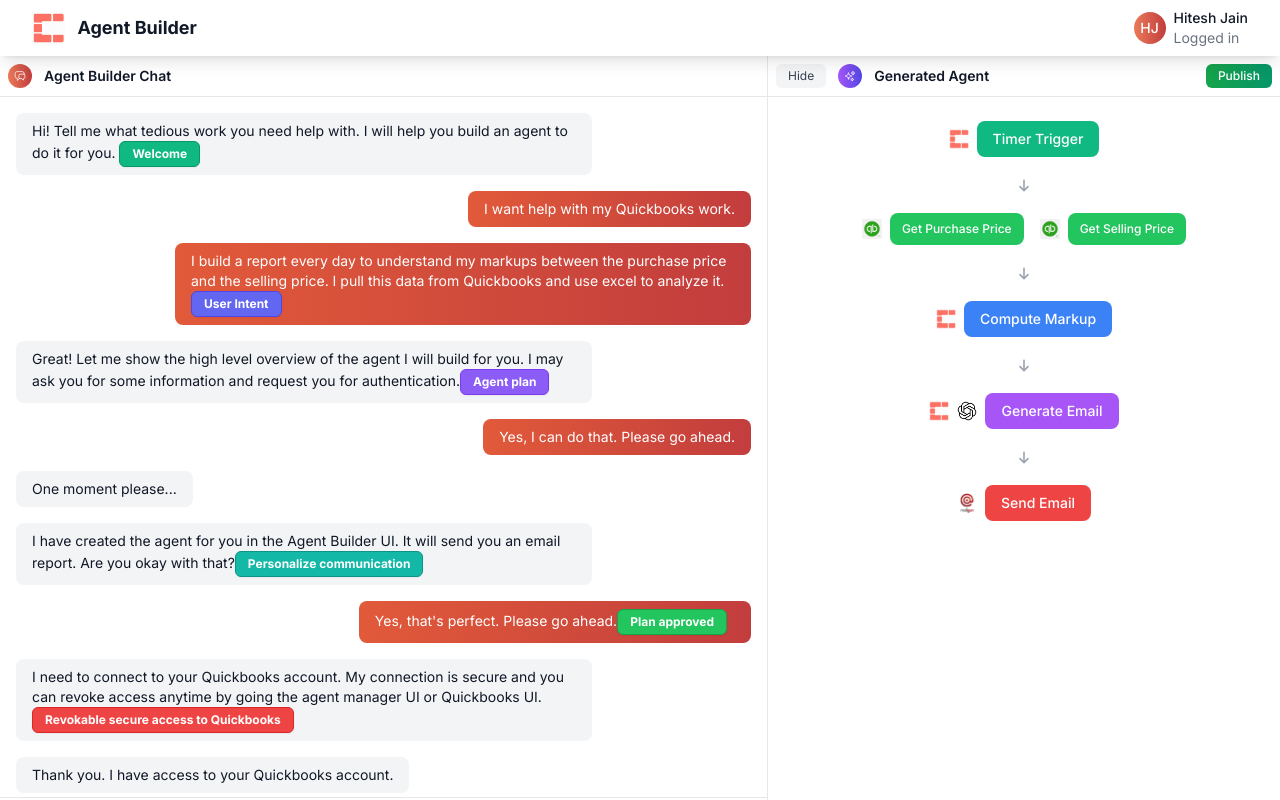
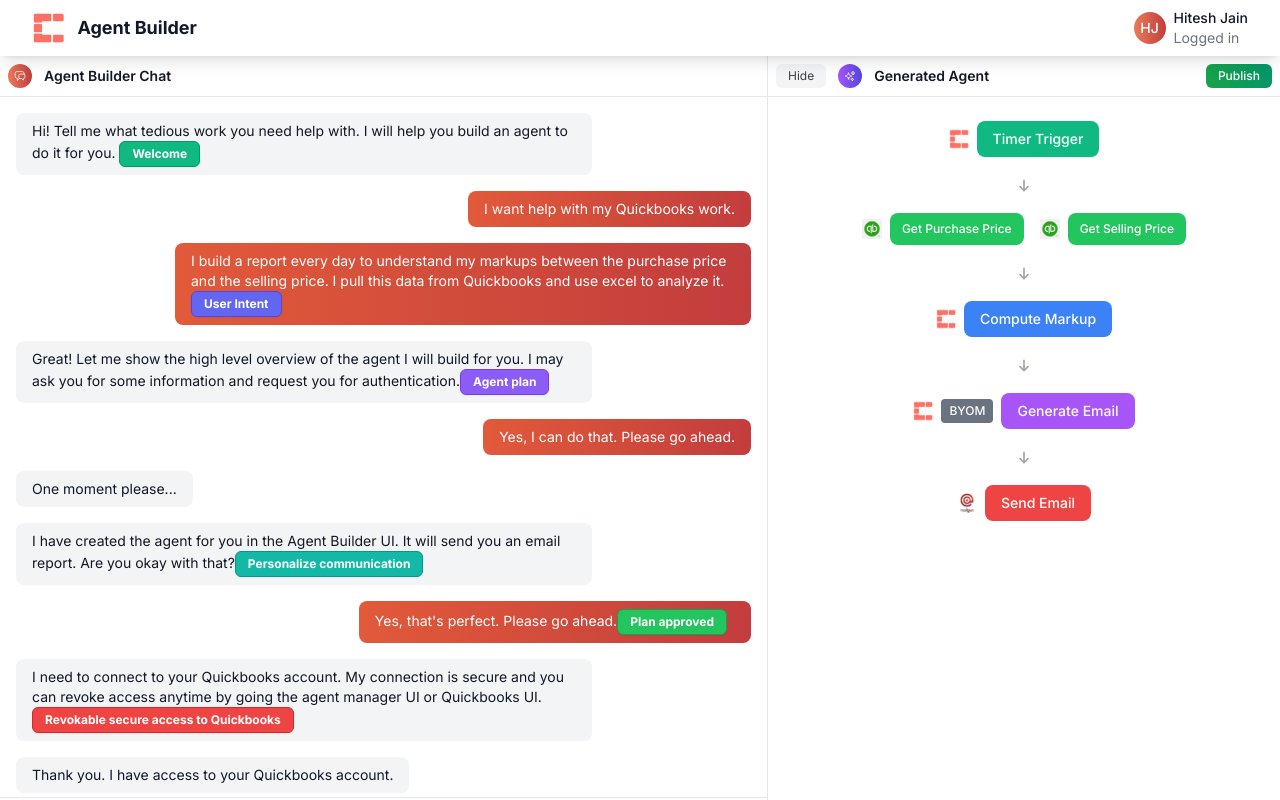
Before and after one commit to hiteshjain118/coral_bricks_web, a React (Create React App) app: page /create in a window 1280 px wide. Both pictures are taken after a click on the button "Show". Shown: the top 800 px of the page. Built offline with nearby package versions, Linux system fonts and the light colour scheme.

Commit message:
Replace OpenAI logo with BYOM badge in Generated Agent flowchart - Remove OpenAI logo from Generate Email step - Add compact BYOM (Bring Your Own Model) badge - Use gray background with white text for subtle design - Make flowchart more generic and model-agnostic

```diff
--- a/src/pages/Create.tsx
+++ b/src/pages/Create.tsx
@@ -663,7 +663,9 @@
                   <div className="flex items-center justify-center">
                     <div className="flex items-center space-x-2">
                       <img src="/logo.png" alt="Coral Bricks AI" className="w-5 h-5" />
-                        <img src="/openai_logo.webp" alt="OpenAI" className="w-5 h-5" />
+                      <div className="bg-gray-500 text-white px-2 py-1 rounded text-xs font-medium">
+                        BYOM
+                      </div>
                       <div className="bg-purple-500 text-white px-4 py-2 rounded-lg font-medium text-sm">
                         Generate Email
                       </div>
```
Lines whose indentation alone changed are shown as unchanged.
